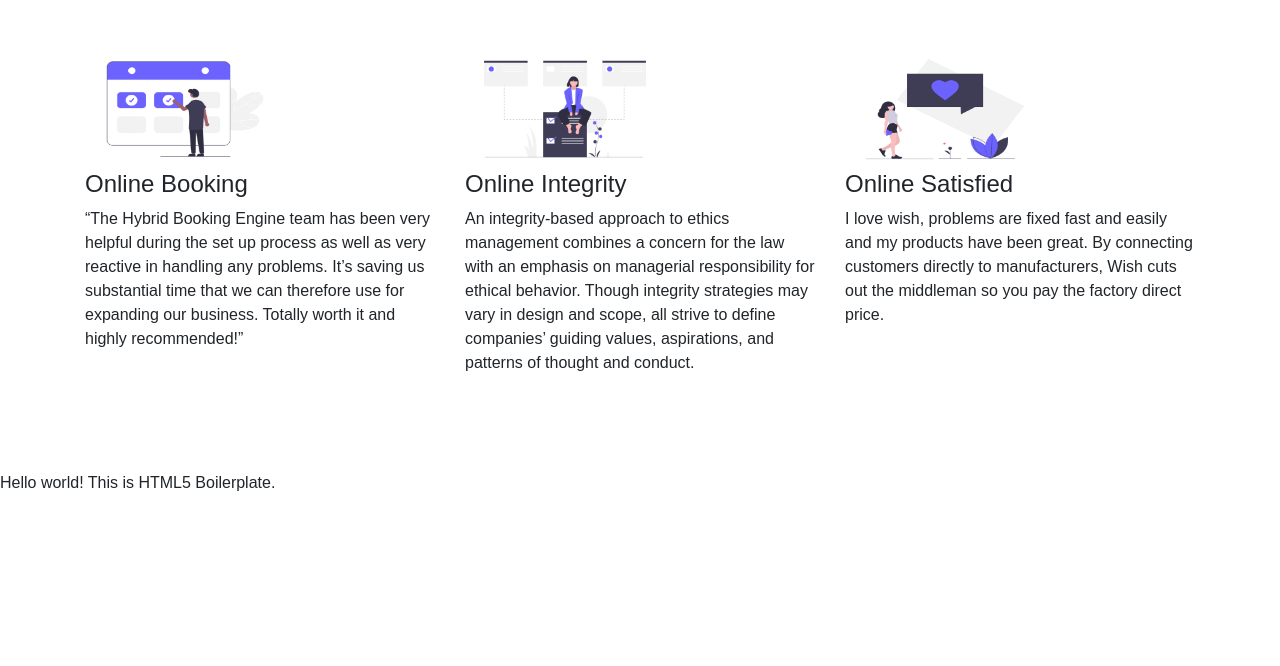
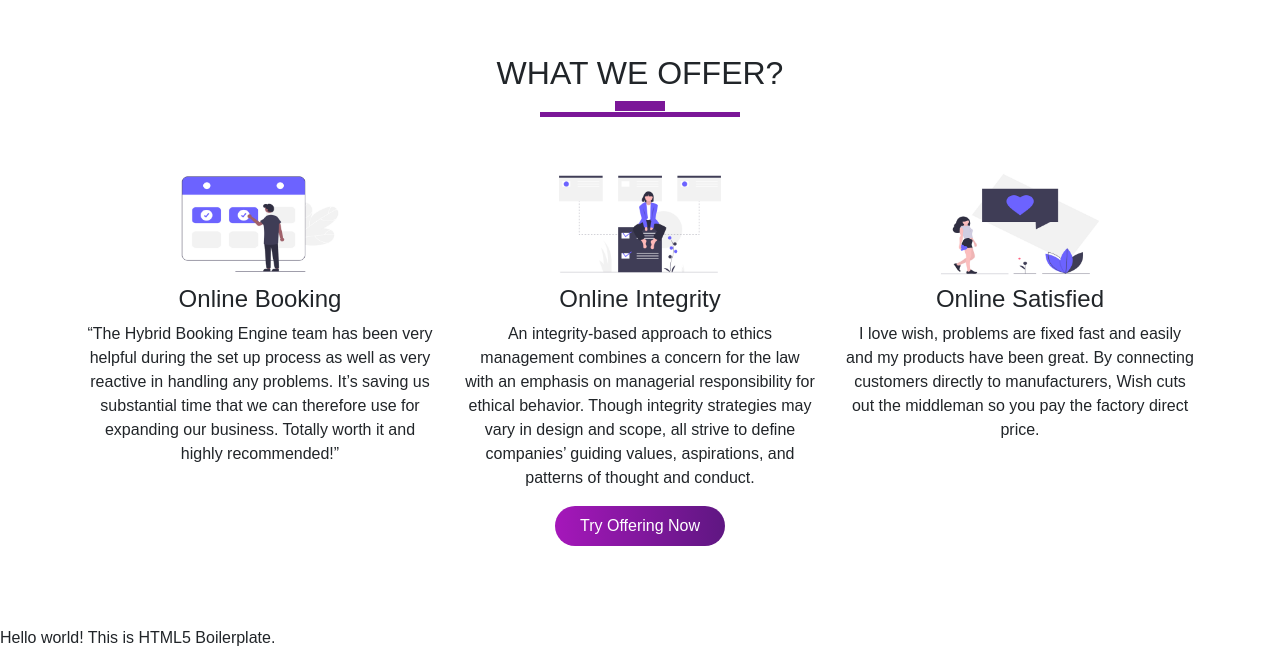
Before and after one commit to nsyawali12/waterline_web, a website built with Parcel: page index.html in a window 1280 px wide. Shown: the part 959-1625 px from the top of the page. Before the commit the page ends 1470 px from the top, so only its background shows below. Built offline with nearby package versions, Linux system fonts and the light colour scheme.

Commit message:
Services

```diff
--- a/css/index.css
+++ b/css/index.css
@@ -91,3 +91,39 @@ body {
 .services {
     padding: 20px;
 }
+
+.services h4 {
+    padding: 5px;
+    margin-top: 25px;
+}
+
+.title::before {
+    content: '';
+    background: #7b1798;
+    height: 5px;
+    width: 200px;
+    margin-left: auto;
+    margin-right: auto;
+    display: block;
+    transform: translateY(63px);
+}
+
+.title::after {
+    content: '';
+    background: #7b1798;
+    height: 10px;
+    width: 50px;
+    margin-left: auto;
+    margin-right: auto;
+    margin-bottom: 40px;
+    display: block;
+    transform: translateY(8px);
+}
+
+#services .btn-primary {
+    box-shadow: none;
+    padding: 8px 25px;
+    border: none;
+    border-radius: 20px;
+    background-image: linear-gradient(to right, #a517ba, #5f1782);
+}
--- a/index.html
+++ b/index.html
@@ -51,14 +51,23 @@
                     <li class="nav-item">
                         <a class="nav-link" href="#">HOME</a>
                     </li>
+
                     <li class="nav-item">
-                        <a class="nav-link" href="#">DATA</a>
+                        <a class="nav-link" href="#">SERVICES</a>
                     </li>
+
+                    <li class="nav-item">
+                        <a class="nav-link" href="#">CONTACT US</a>
+                        <!-- di CONTACT US ini tempat masukkin data form -->
+                    </li>
+
                     <li class="nav-item">
                         <a class="nav-link" href="#">ABOUT US</a>
+
                     </li>
+
                     <li class="nav-item">
-                        <a class="nav-link" href="#">CONTACT</a>
+                        <a class="nav-link" href="login.html">LOGIN</a>
                     </li>
                 </ul>
             </div>
@@ -95,8 +104,9 @@
 
     <section id="services">
 
-        <div class="container">
-            <div class="row">
+        <div class="container text-center">
+            <h1 class="title text-center"> WHAT WE OFFER?</h1>
+            <div class="row text-center">
                 <div class="col-md-4 service">
                     <img src="img/undraw_Booking_re_gw4j.png" class="service-img">
                     <h4> Online Booking </h4>
@@ -117,13 +127,15 @@
                     <p> I love wish, problems are fixed fast and easily and my products have been great. By connecting customers directly to manufacturers, Wish cuts out the middleman so you pay the factory direct price.</p>
                 </div>
             </div>
+            <button type="button" class="btn btn-primary"> Try Offering Now </button>
         </div>
 
     </section>
 
     <!-- Finish Service Section -->
 
-    <!-- Got Water Problem example -->
+    <!-- Got Water Problem Contact Us example -->
+
 
     <!-- Finish Water Problem -->
 
```
